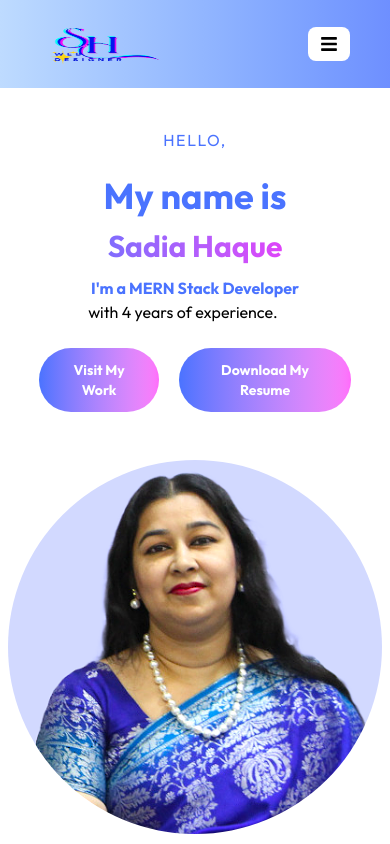
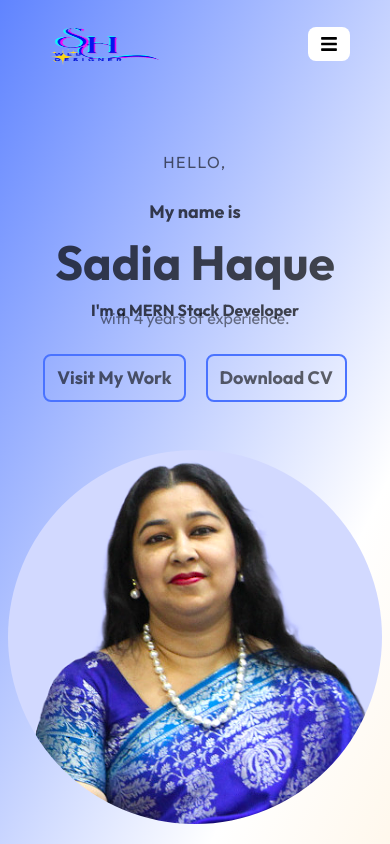
Before and after one commit to Sadia-Mila/React-Portfolio, a React (Vite) app: page / in a window 390 px wide. Shown: the top 844 px of the page. Built offline with nearby package versions, Linux system fonts and the light colour scheme.

Commit message:
sticky top update

```diff
--- a/src/components/Button.jsx
+++ b/src/components/Button.jsx
@@ -2,7 +2,7 @@ import React from 'react'
 
 const Button = ({btnText, className, onClick, icon1, icon2}) => {
   return (
-    <button className={`py-3 px-4 text-sm text-white font-bold rounded-full cursor-pointer hover:border-2 border-secondary/60 ${className} `} onClick={onClick}>{icon1}{btnText}{icon2}</button>
+    <button className={`py-2 px-3 text-lg rounded-lg cursor-pointer border-2 border-secondary ${className} `} onClick={onClick}>{icon1}{btnText}{icon2}</button>
   )
 }
 
--- a/src/components/ScrollTop.jsx
+++ b/src/components/ScrollTop.jsx
@@ -8,7 +8,7 @@ const ScrollTop = () => {
   return (
     <>
 
-    <ScrollToTop smooth style={{backgroundColor:'transparent'}} component={<FaArrowCircleUp  color="violet" fontSize="40px" />} />
+    <ScrollToTop smooth style={{backgroundColor:'transparent'}} component={<FaArrowCircleUp  color="blue" fontSize="40px" />} />
 
 
     </>
--- a/src/components/layout/About.jsx
+++ b/src/components/layout/About.jsx
@@ -16,7 +16,7 @@ const About = () => {
               <div className="hidden lg:block w-[35%] relative" data-aos="fade-right" data-aos-duration="2000">
                 {/* Your image */}
                 <Image
-                  className={"w-full h-full border-4 border-tirtiary/50 "}
+                  className={"w-full h-full border-4 border-black/70 "}
                   imgSrc={profilePictre}
                   imgAlt={profilePictre}
                 />
@@ -29,7 +29,7 @@ const About = () => {
               <div className="w-full lg:w-[65%]">
                 <Heading
                   className={
-                    "text-[40px] font-bold text-center bg-gradient-to-r from-secondary to-tirtiary/80 bg-clip-text text-transparent mb-8"
+                    "text-[40px] font-bold text-black/70 text-center mb-8"
                   }
                   text={"About Me"}
                   as={"h2"}
--- a/src/components/layout/Banner.jsx
+++ b/src/components/layout/Banner.jsx
@@ -9,14 +9,15 @@ import AOS from 'aos'
 const Banner = () => {
    return (
     <>
-      <section id="home">
-        <div className="py-10">
+      <section id="home" className= "py-[150px] bg-[linear-gradient(296deg,rgba(255,245,230,1)_0%,rgba(255,255,255,0)_28%,rgba(74,115,255,1)_110%)]"
+>
+        <div>
           <Container>
             <div className="flex flex-wrap items-center justify-center lg:justify-around ">
               <div className="w-[80%] lg:w-[40%] text-center">
                 <Heading
                   className={
-                    "text-secondary text-base uppercase tracking-widest pb-6"
+                    "text-black/60 text-base uppercase tracking-widest pb-6"
                   }
                   text={"Hello,"}
                   as={"h6"}
@@ -26,25 +27,25 @@ const Banner = () => {
                     data-aos-easing="ease-in-sine"
                     data-aos-duration="3000">
                   <Heading
-                    className={" text-4xl text-secondary lg:text-6xl font-bold mb-3 "}
+                    className={"text-lg text-black/70 lg:text-3xl font-bold mb-3 "}
                     text={"My name is "}
                     as={"h1"}
                   />
                   <Heading
                     className={
-                      "text-3xl bg-gradient-to-r from-secondary to-tirtiary bg-clip-text text-transparent l:text-6xl font-bold mb-3"}
+                      "text-5xl font-bold text-black/70 mb-3 hover:text-secondary transition-colors duration-300"}
                       text={"Sadia Haque"}
                     as={"h1"}
                   />
 
                   <Heading
-                    className={"text:3xl text-secondary lg:text-4xl font-bold lg:leading-16 "}
+                    className={"text:4xl font-bold lg:leading-12 text-black/70"}
                     text={`I'm a MERN Stack Developer`}
                     as={"h1"}
                   />
                 </div>
                 <Heading
-                  className={"text:sm lg:text-lg pr-6 "}
+                  className={"text:sm lg:text-lg text-black/50 -mt-4"}
                   text={"with 4 years of experience."}
                   as={"p"}
                 />
@@ -54,16 +55,16 @@ const Banner = () => {
                       window.open("https://github.com/Sadia-Mila", "_blank")
                     }
                     className={
-                      "py-2 px-3 text-sm bg-gradient-to-r from-secondary to-tirtiary/60 mr-5"
+                      "py-2 px-3 text-md font-bold border-2 border-secondary text-black/60 hover:bg-secondary hover:text-white transition-all duration-300 mr-5"
                     }
                     btnText={"Visit My Work"}
                   />
 
                   <Button
                     className={
-                      " py-2 px-2 bg-gradient-to-r from-secondary to-tirtiary/60 hover:border-1 hover:border-secondary/80 group transition-all duration-300"
+                      "py-2 px-3 text-md font-bold border-2 border-secondary text-black/60 hover:bg-secondary hover:text-white transition-all duration-300"
                     }
-                    btnText={"Download My Resume"}
+                    btnText={"Download CV"}
                     onClick={() => window.open("/CV of Sadia.pdf", "_blank")}
                   />
                 </div>
--- a/src/components/layout/MySkills.jsx
+++ b/src/components/layout/MySkills.jsx
@@ -16,11 +16,11 @@ import Heading from "../Heading";
 const MySkills = () => {
   return (
     <section id="skills">
-      <div className="py-8 lg:py-12 bg-blue-100">
+      <div className="py-8 lg:py-12 bg-[linear-gradient(336deg,rgba(255,245,230,1)_0%,rgba(255,255,255,0)_48%,rgba(74,115,255,1)_120%)]">
         <Heading
           text={"My Skills"}
           as={"h4"}
-          className="font-semibold text-[44px] leading-18 tracking-wide text-center bg-gradient-to-r from-secondary to-tirtiary/80 bg-clip-text text-transparent mb-8"
+          className="font-bold text-[40px] leading-18  text-center text-black/80 mb-8"
         />
         <div className="flex justify-center gap-x-5 gap-y-5 flex-wrap">
           <div className=" w-[40%] md:w-[22%] lg:w-[14%] h-[150px] py-8 px-auto justify-items-center bg-black/10 rounded-lg" data-aos="fade-down-right" data-aos-duration="2500">
--- a/src/components/layout/Navbar.jsx
+++ b/src/components/layout/Navbar.jsx
@@ -4,22 +4,42 @@ import Container from "../Container";
 import Flex from "../Flex";
 import Button from "../Button";
 import { FaBars } from "react-icons/fa";
-import { useState } from "react";
+import { useEffect, useState } from "react";
 import { ImCross } from "react-icons/im";
-// import { Link } from "react-router-dom";
 import { Link } from "react-scroll";
 
 const Navbar = () => {
   const [resNav, setResNav] = useState(false);
+  const [isSticky, setIsSticky] = useState(false);
 
   //toggleBtn
   const toggleBtn = () => {
     setResNav(!resNav);
   };
 
+  //sticky top start
+  useEffect(() => {
+    const handleScroll = () => {
+      if (window.scrollY > 50) {
+        setIsSticky(true);
+      } else {
+        setIsSticky(false);
+      }
+    };
+    window.addEventListener("scroll", handleScroll);
+    return () => window.removeEventListener("scroll", handleScroll);
+  }, []);
+  //sticky top end
+
   return (
-    <>
-      <div className="py-1 bg-gradient-to-r from-blue-200 to-secondary/80">
+
+    <header
+      className={`fixed w-full top-0 left-0 z-50 bg-secondary/80 transition-all duration-500 ${
+        isSticky ? "sticky_header shadow-md" : "bg-transparent"
+      }`}
+    >
+
+      <div className="py-1">
         <Container className={"w-full"}>
           <Flex className={"justify-between "}>
             <div className="">
@@ -36,7 +56,7 @@ const Navbar = () => {
                 <Link to="home" smooth={true} duration={500} offset={-70}>
                   <li
                     className={
-                      "font-bold text-white text-base hover:text-tirtiary transition-all duration-300"
+                      "text-black/80 text-base hover:text-secondary transition-all duration-300"
                     }
                   >
                     HOME
@@ -45,7 +65,7 @@ const Navbar = () => {
                 <Link to="about" smooth={true} duration={500} offset={-70}>
                   <li
                     className={
-                      "font-bold text-white text-base hover:text-tirtiary  transition-all duration-300"
+                      "text-black/80 text-base hover:text-secondary transition-all duration-300"
                     }
                   >
                     ABOUT
@@ -54,7 +74,7 @@ const Navbar = () => {
                 <Link to="service" smooth={true} duration={500} offset={-70}>
                   <li
                     className={
-                      "font-bold text-white text-base hover:text-tirtiary transition-all duration-300"
+                      "text-black/80 text-base hover:text-secondary transition-all duration-300"
                     }
                   >
                     SERVICE
@@ -63,7 +83,7 @@ const Navbar = () => {
                 <Link to="portfolio" smooth={true} duration={500} offset={-70}>
                   <li
                     className={
-                      "font-bold text-white text-base hover:text-tirtiary transition-all duration-300"
+                      "text-black/80 text-base hover:text-secondary transition-all duration-300"
                     }
                   >
                     PORTFOLIO
@@ -72,7 +92,7 @@ const Navbar = () => {
                 <Link to="skills" smooth={true} duration={500} offset={-70}>
                   <li
                     className={
-                      "font-bold text-white text-base hover:text-tirtiary transition-all duration-300"
+                      "text-black/80 text-base hover:text-secondary transition-all duration-300"
                     }
                   >
                     SKILLS
@@ -86,7 +106,7 @@ const Navbar = () => {
                 >
                   <li
                     className={
-                      "font-bold text-white text-base hover:text-tirtiary transition-all duration-300"
+                      "text-black/80 text-base hover:text-secondary transition-all duration-300"
                     }
                   >
                     ACHIEVEMENT
@@ -95,7 +115,7 @@ const Navbar = () => {
                 <Link to="contact" smooth={true} duration={500} offset={-70}>
                   <li
                     className={
-                      "font-bold text-white text-base hover:text-tirtiary transition-all duration-300"
+                      "text-black/80 text-base hover:text-secondary transition-all duration-300"
                     }
                   >
                     CONTACT
@@ -119,7 +139,7 @@ const Navbar = () => {
                   <Link to="home" smooth={true} duration={500} offset={-70}>
                     <li
                       className={
-                        "font-bold text-white text-base hover:text-tirtiary transition-all duration-300"
+                        "text-black/80 text-base hover:text-secondary transition-all duration-300"
                       }
                     >
                       HOME
@@ -128,7 +148,7 @@ const Navbar = () => {
                   <Link to="about" smooth={true} duration={500} offset={-70}>
                     <li
                       className={
-                        "font-bold text-white text-base hover:text-tirtiary  transition-all duration-300"
+                        "text-black/80 text-base hover:text-secondary  transition-all duration-300"
                       }
                     >
                       ABOUT
@@ -137,7 +157,7 @@ const Navbar = () => {
                   <Link to="service" smooth={true} duration={500} offset={-70}>
                     <li
                       className={
-                        "font-bold text-white text-base hover:text-tirtiary transition-all duration-300"
+                        "text-black/80 text-base hover:text-secondary transition-all duration-300"
                       }
                     >
                       SERVICE
@@ -151,7 +171,7 @@ const Navbar = () => {
                   >
                     <li
                       className={
-                        "font-bold text-white text-base hover:text-tirtiary transition-all duration-300"
+                        "text-black/80 text-base hover:text-secondary transition-all duration-300"
                       }
                     >
                       PORTFOLIO
@@ -160,7 +180,7 @@ const Navbar = () => {
                   <Link to="skills" smooth={true} duration={500} offset={-70}>
                     <li
                       className={
-                        "font-bold text-white text-base hover:text-tirtiary transition-all duration-300"
+                        "text-black/80 text-base hover:text-secondary transition-all duration-300"
                       }
                     >
                       SKILLS
@@ -174,7 +194,7 @@ const Navbar = () => {
                   >
                     <li
                       className={
-                        "font-bold text-white text-base hover:text-tirtiary transition-all duration-300"
+                        "text-black/80 text-base hover:text-secondary transition-all duration-300"
                       }
                     >
                       Achievement
@@ -183,7 +203,7 @@ const Navbar = () => {
                   <Link to="contact" smooth={true} duration={500} offset={-70}>
                     <li
                       className={
-                        "font-bold text-white text-base hover:text-tirtiary transition-all duration-300"
+                        "text-black/80 text-base hover:text-secondary transition-all duration-300"
                       }
                     >
                       CONTACT
@@ -197,7 +217,7 @@ const Navbar = () => {
               <Link to="contact">
                 <Button
                   className={
-                    "py-1 px-2 bg-gradient-to-r from-secondary to-tirtiary/60 text-sm"
+                    "py-2 px-3 border-2 border-secondary text-md text-black/60 font-bold hover:bg-secondary hover:text-white shadow-lg transition-all duration-300"
                   }
                   btnText={"Contact Me"}
                 />
@@ -206,7 +226,8 @@ const Navbar = () => {
           </Flex>
         </Container>
       </div>
-    </>
+  </header>
+
   );
 };
 
--- a/src/components/layout/Portfolio.jsx
+++ b/src/components/layout/Portfolio.jsx
@@ -22,13 +22,13 @@ const Portfolio = () => {
             text={"Portfolio"}
             as={"h5"}
             className={
-              "text-medium text-base text-secondary flex justify-center items-center tracking-[1.5px]"
+              "font-medium text-base text-black/60 flex uppercase justify-center items-center tracking-[1.5px]"
             }
           />
           <Heading
             text={"Some of my Works"}
             as={"h4"}
-            className="text-[36px] font-semibold lg:text-[44px] leading-18 tracking-wide text-center bg-gradient-to-r from-secondary from 0-95% to-tirtiary/60 bg-clip-text text-transparent"
+            className="text-[40px] font-bold lg:text-[44px] leading-18 text-center text-black/80"
           />
           <p className="w-[90%] mt-0 leading-5 text-sm lg:text-base lg:leading-6 lg:tracking-wider lg:w-[70%] m-auto text-center text-[#121212] lg:mt-3">
             I build responsive, user-friendly, and scalable web applications
```
Also changed, not shown: src/components/layout/Achievements.jsx (+21 -15 lines), src/components/layout/Service.jsx (+9 -9 lines).
